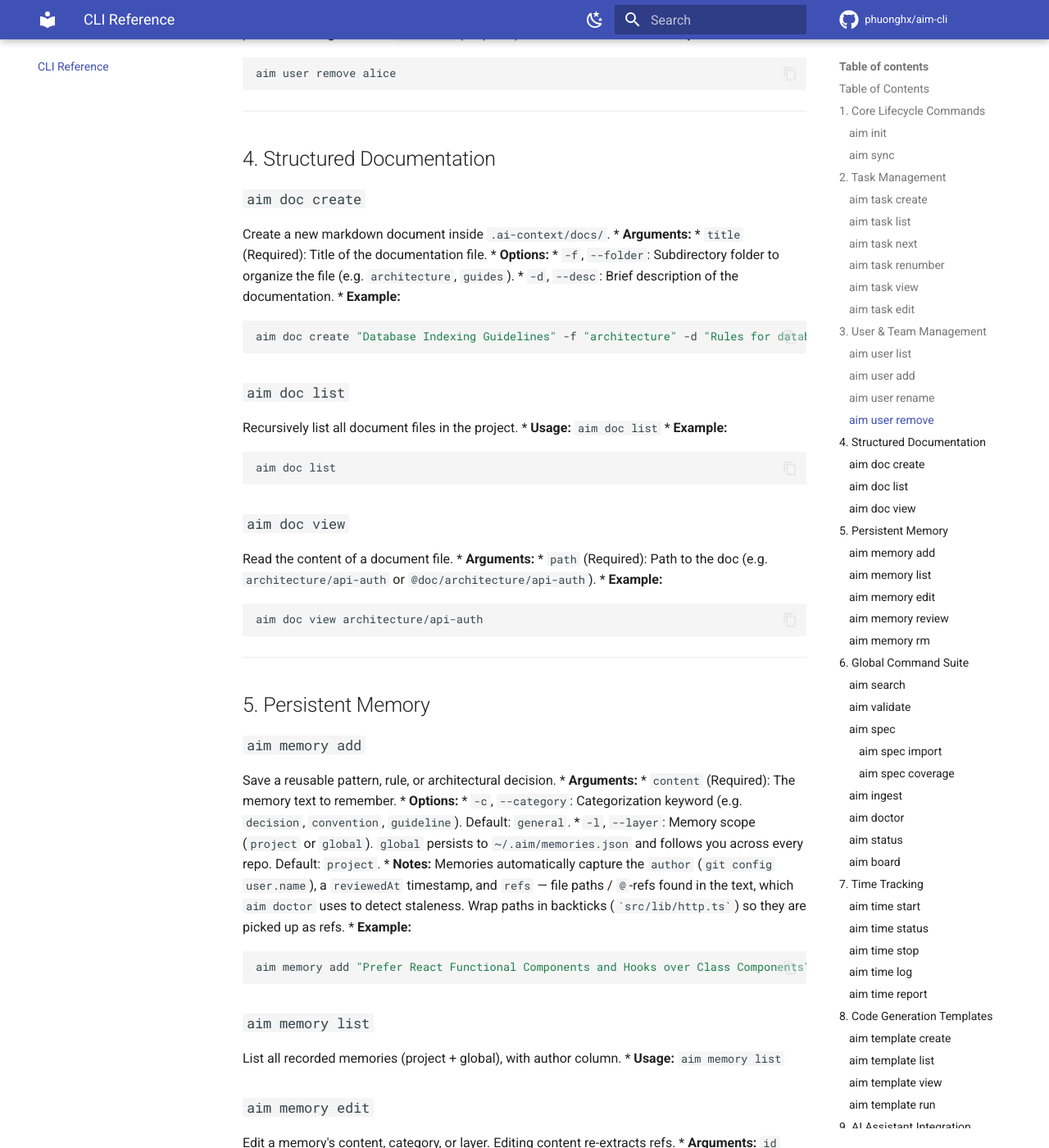
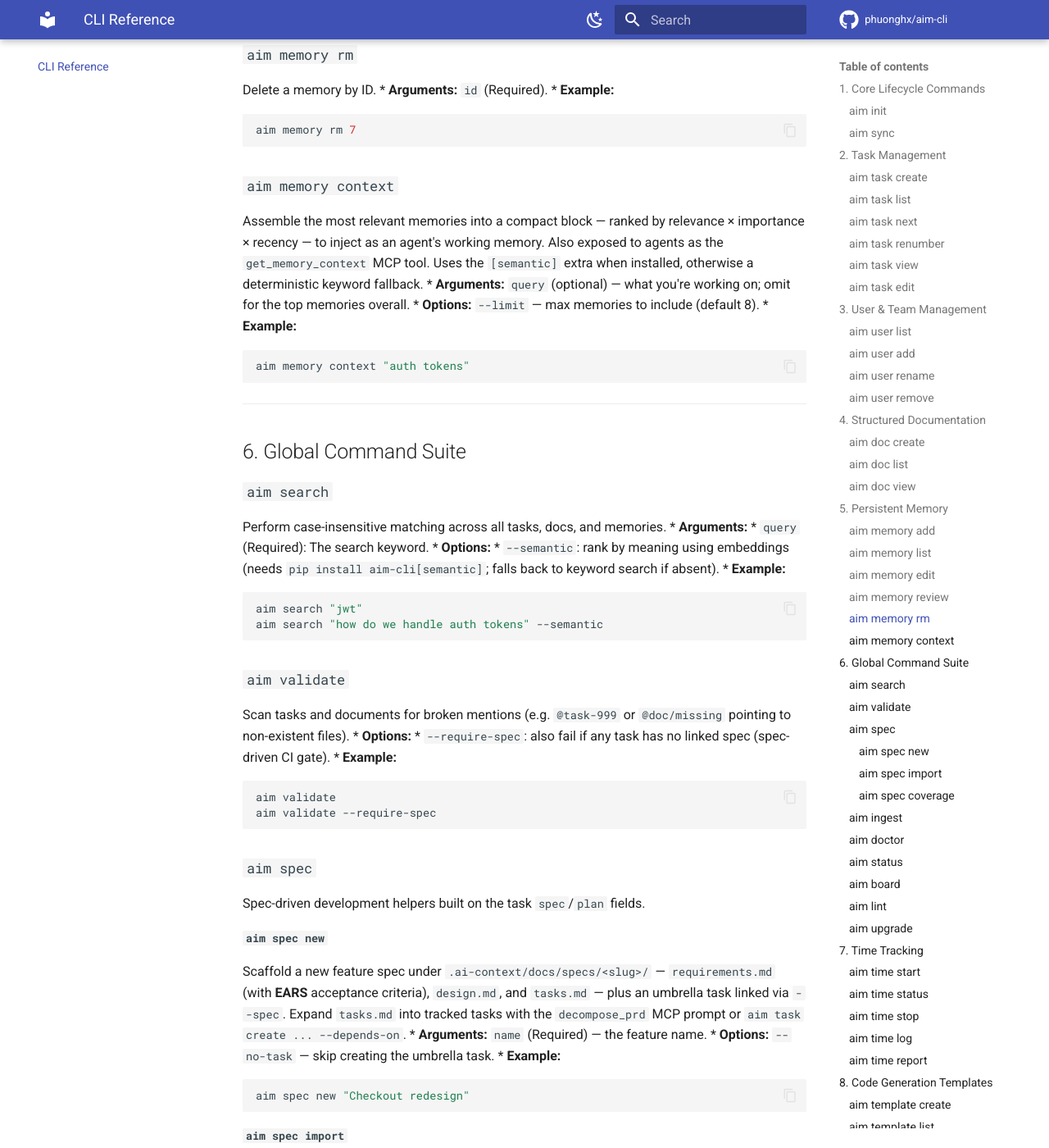
Before and after one commit to phuonghx/aim-cli, an MkDocs documentation site: the page built from docs/cli-reference.md, in a window 1280 px wide and 1400 px high, scrolled down 5199 px. Shown: the whole window at 82% size. Built offline with MkDocs 1.6.1 and Material for MkDocs 9.7.7, drawn with Linux system fonts in a browser that asks for light colours; comment, search, counter and statistics services are not loaded; some of the changed text lies outside the part shown.

Commit message:
docs: refresh CLI reference; bump CI/release actions to Node 24
- Mark the frozen user/time commands (ADR 0001) and document the new commands:
  `aim memory context`, `aim memory add --importance`, `aim spec new`, `aim lint`,
  `aim upgrade`, plus the full MCP tool list.
- Drop the hand-written table of contents — MkDocs Material generates the nav and
  a per-page TOC, and the manual GitHub-style anchors didn't match (broken links).
- Bump actions/checkout v4->v5 and actions/setup-python v5->v6 across the CI,
  release, and docs workflows, removing the Node.js 20 deprecation warnings.

````diff
--- a/docs/cli-reference.md
+++ b/docs/cli-reference.md
@@ -4,59 +4,6 @@
 
 ---
 
-## Table of Contents
-1. [Core Lifecycle Commands](#1-core-lifecycle-commands)
-   * [`aim init`](#aim-init)
-   * [`aim sync`](#aim-sync)
-2. [Task Management](#2-task-management)
-   * [`aim task create`](#aim-task-create)
-   * [`aim task list`](#aim-task-list)
-   * [`aim task next`](#aim-task-next)
-   * [`aim task renumber`](#aim-task-renumber)
-   * [`aim task view`](#aim-task-view)
-   * [`aim task edit`](#aim-task-edit)
-3. [User & Team Management](#3-user--team-management)
-   * [`aim user list`](#aim-user-list)
-   * [`aim user add`](#aim-user-add)
-   * [`aim user rename`](#aim-user-rename)
-   * [`aim user remove`](#aim-user-remove)
-4. [Structured Documentation](#4-structured-documentation)
-   * [`aim doc create`](#aim-doc-create)
-   * [`aim doc list`](#aim-doc-list)
-   * [`aim doc view`](#aim-doc-view)
-5. [Persistent Memory](#5-persistent-memory)
-   * [`aim memory add`](#aim-memory-add)
-   * [`aim memory list`](#aim-memory-list)
-   * [`aim memory edit`](#aim-memory-edit)
-   * [`aim memory review`](#aim-memory-review)
-   * [`aim memory rm`](#aim-memory-rm)
-6. [Global Command Suite](#6-global-command-suite)
-   * [`aim search`](#aim-search)
-   * [`aim validate`](#aim-validate)
-   * [`aim spec`](#aim-spec)
-   * [`aim ingest`](#aim-ingest)
-   * [`aim doctor`](#aim-doctor)
-   * [`aim status`](#aim-status)
-   * [`aim board`](#aim-board)
-7. [Time Tracking](#7-time-tracking)
-   * [`aim time start`](#aim-time-start)
-   * [`aim time status`](#aim-time-status)
-   * [`aim time stop`](#aim-time-stop)
-   * [`aim time log`](#aim-time-log)
-   * [`aim time report`](#aim-time-report)
-8. [Code Generation Templates](#8-code-generation-templates)
-   * [`aim template create`](#aim-template-create)
-   * [`aim template list`](#aim-template-list)
-   * [`aim template view`](#aim-template-view)
-   * [`aim template run`](#aim-template-run)
-9. [AI Assistant Integration](#9-ai-assistant-integration)
-   * [`aim mcp`](#aim-mcp)
-   * [`aim browser`](#aim-browser)
-   * [`aim github`](#aim-github)
-10. [Demo Workspace](#10-demo-workspace)
-   * [`aim demo`](#aim-demo)
-
----
 
 ## 1. Core Lifecycle Commands
 
@@ -175,6 +122,8 @@
 
 ## 3. User & Team Management
 
+> ⚠️ **Frozen.** These commands still work but are no longer under active development — see [ADR 0001](decisions/0001-freeze-time-tracking-and-users.md).
+
 ### `aim user list`
 List all registered project team members.
 * **Usage:** `aim user list`
@@ -255,6 +204,7 @@
 * **Options:**
   * `-c`, `--category`: Categorization keyword (e.g. `decision`, `convention`, `guideline`). Default: `general`.
   * `-l`, `--layer`: Memory scope (`project` or `global`). `global` persists to `~/.aim/memories.json` and follows you across every repo. Default: `project`.
+  * `--importance`: Importance score 1–10 (default 5); biases ranked recall via `aim memory context` and the `get_memory_context` MCP tool.
 * **Notes:** Memories automatically capture the `author` (`git config user.name`),
   a `reviewedAt` timestamp, and `refs` — file paths / `@`-refs found in the text,
   which `aim doctor` uses to detect staleness. Wrap paths in backticks
@@ -294,6 +244,18 @@
   aim memory rm 7
   ```
 
+### `aim memory context`
+Assemble the most relevant memories into a compact block — ranked by relevance ×
+importance × recency — to inject as an agent's working memory. Also exposed to
+agents as the `get_memory_context` MCP tool. Uses the `[semantic]` extra when
+installed, otherwise a deterministic keyword fallback.
+* **Arguments:** `query` (optional) — what you're working on; omit for the top memories overall.
+* **Options:** `--limit` — max memories to include (default 8).
+* **Example:**
+  ```bash
+  aim memory context "auth tokens"
+  ```
+
 ---
 
 ## 6. Global Command Suite
@@ -322,6 +284,18 @@
 
 ### `aim spec`
 Spec-driven development helpers built on the task `spec`/`plan` fields.
+
+#### `aim spec new`
+Scaffold a new feature spec under `.ai-context/docs/specs/<slug>/` —
+`requirements.md` (with **EARS** acceptance criteria), `design.md`, and
+`tasks.md` — plus an umbrella task linked via `--spec`. Expand `tasks.md` into
+tracked tasks with the `decompose_prd` MCP prompt or `aim task create ... --depends-on`.
+* **Arguments:** `name` (Required) — the feature name.
+* **Options:** `--no-task` — skip creating the umbrella task.
+* **Example:**
+  ```bash
+  aim spec new "Checkout redesign"
+  ```
 
 #### `aim spec import`
 Import a [GitHub spec-kit](https://github.com/github/spec-kit) feature directory:
@@ -393,9 +367,31 @@
   aim board
   ```
 
+### `aim lint`
+Validate bundled `SKILL.md` files against the Agent Skills conventions — required
+`name`/`description`, `name`↔folder match, size limits, and the legacy
+`when_to_use` field.
+* **Arguments:** `path` (optional, default `.`) — directory scanned recursively.
+* **Options:**
+  * `--fix`: fold a non-standard `when_to_use` field into `description` in place.
+  * `--strict`: exit non-zero on warnings too (CI gate).
+* **Example:**
+  ```bash
+  aim lint .aim-agents/skills
+  aim lint .aim-agents/skills --fix
+  ```
+
+### `aim upgrade`
+Upgrade AIM to the latest release via pip. AIM also prints a one-line "new release
+available" notice at most once a day in an interactive terminal (opt out with
+`AIM_NO_UPDATE_CHECK=1`).
+* **Usage:** `aim upgrade`
+
 ---
 
 ## 7. Time Tracking
+
+> ⚠️ **Frozen.** These commands still work but are no longer under active development — see [ADR 0001](decisions/0001-freeze-time-tracking-and-users.md).
 
 ### `aim time start`
 Start a time tracking session for a specific task. Only one active timer can run at a time.
@@ -489,7 +485,7 @@
 ### `aim mcp`
 Run the AIM MCP (Model Context Protocol) server over stdio. AI assistants connected to it can query and mutate the workspace directly — no static file reads needed. Zero external dependencies (pure stdlib JSON-RPC).
 
-Exposed tools: `list_tasks`, `get_task`, `create_task`, `search`, `add_memory`, `list_memories`.
+Exposed tools: `list_tasks`, `get_task`, `create_task`, `create_tasks`, `next_task`, `search`, `get_memory_context`, `add_memory`, `list_memories`, `record_correction`, `review_memory`, `doctor`. Plus a `decompose_prd` prompt that turns a PRD into dependency-ordered tasks.
 
 * **Usage:** `aim mcp` (intended to be launched by the MCP client, not by hand)
 * **Register in Claude Code:**
````
Also changed, not shown: 3 other files.
